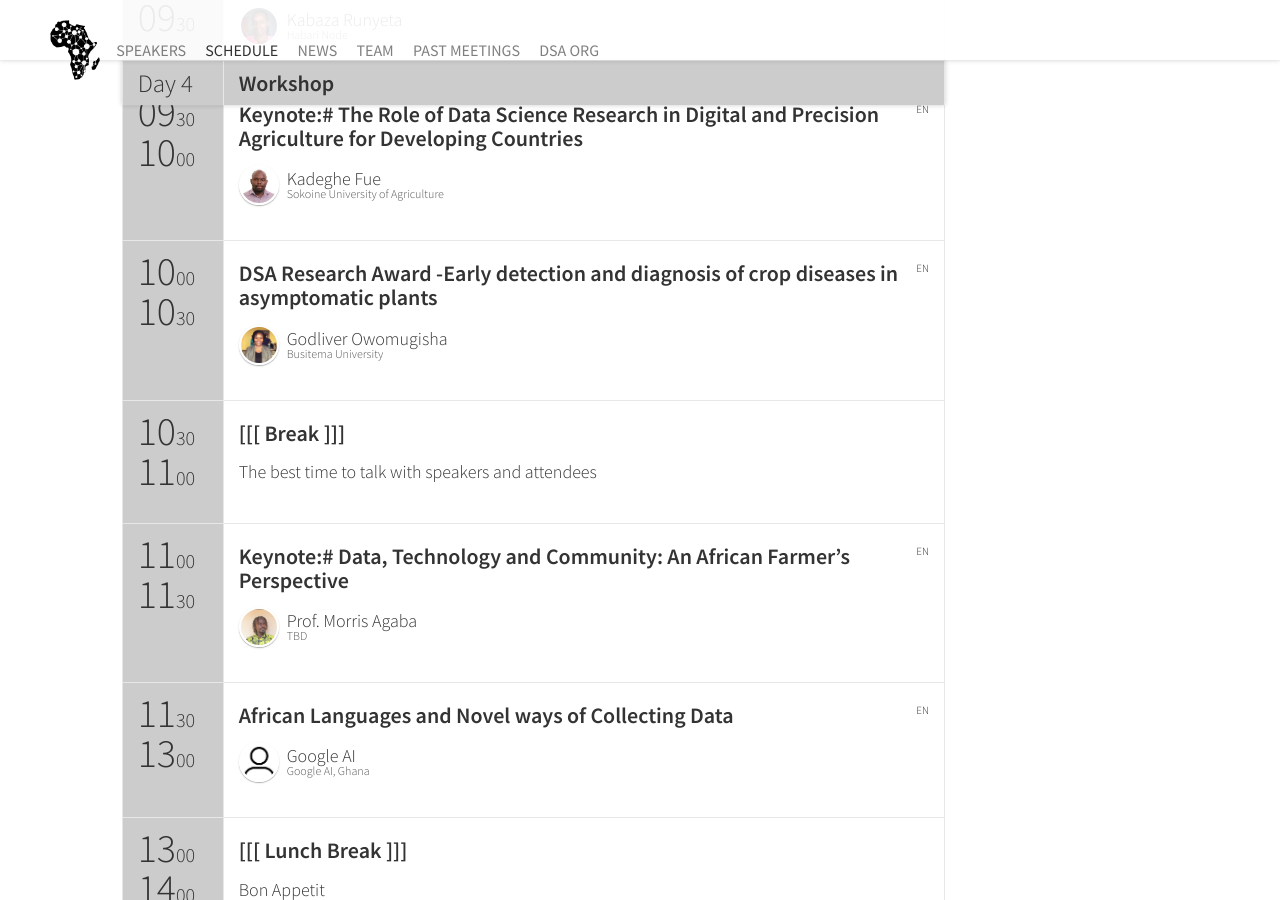
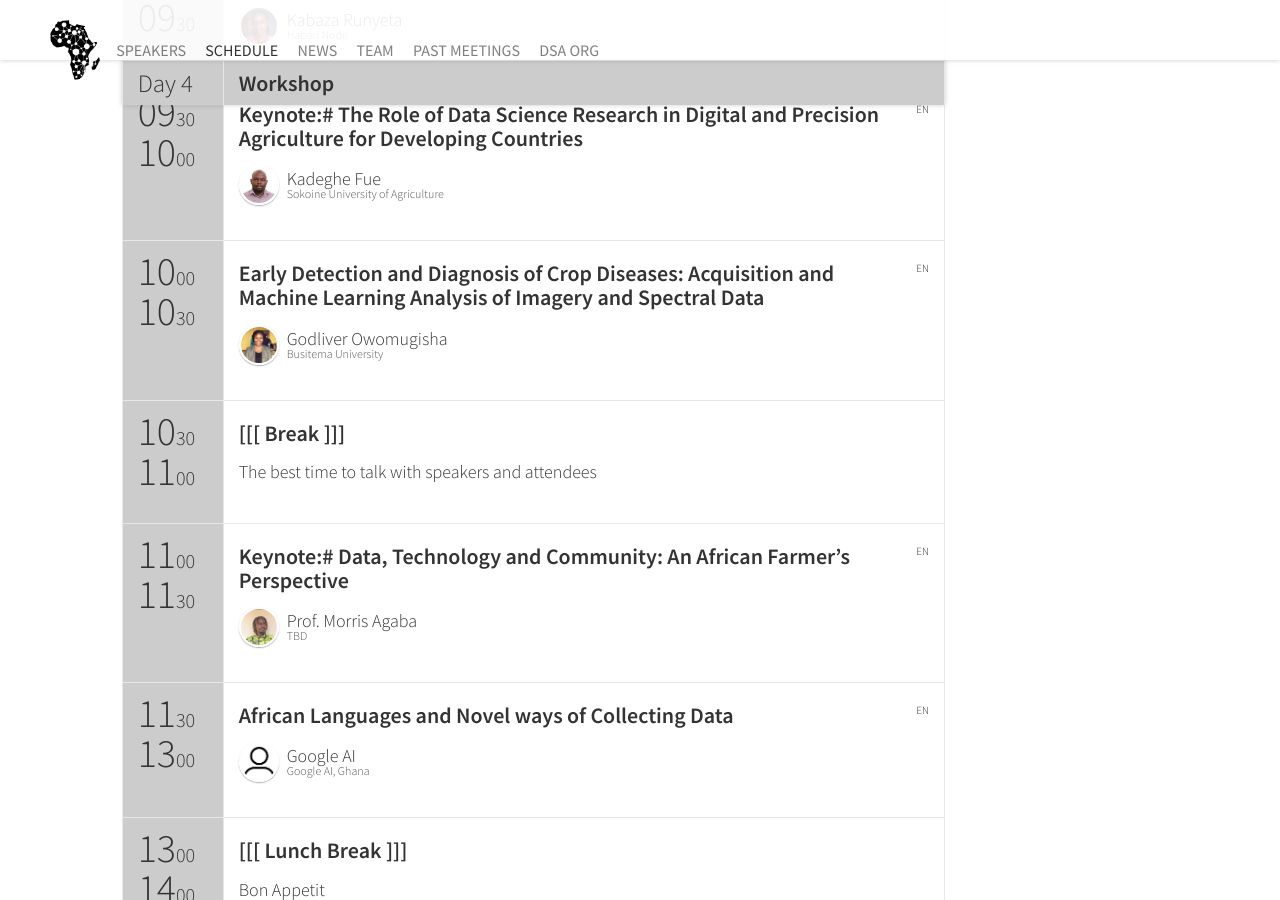
Before and after one commit to datsciafrica/dsa2022arusha, a Jekyll site: the page built from schedule.html, in a window 1280 px wide and 900 px high, scrolled down 7079 px. Built offline with Jekyll 4.4.1, drawn with Linux system fonts in a browser that asks for light colours; nearby versions of some CDN libraries; some web fonts are replaced; comment, search, counter and statistics services are not loaded.

Commit message:
updated godlivers title

```diff
--- a/_data/sessions.yml
+++ b/_data/sessions.yml
@@ -280,8 +280,8 @@
   presentation: "tbd"
 -
   id: dsa_research_award
-  title: "DSA Research Award -Early detection and diagnosis of crop diseases in asymptomatic plants"
-  description: "DSA Research Award -Early detection and diagnosis of crop diseases in asymptomatic plants"
+  title: "Early Detection and Diagnosis of Crop Diseases: Acquisition and Machine Learning Analysis of Imagery and Spectral Data"
+  description: "Early Detection and Diagnosis of Crop Diseases: Acquisition and Machine Learning Analysis of Imagery and Spectral Data"
   subtype: presentation
   speakers: [owomugisha]
   language: en
```
Also changed, not shown: 3 other files.
